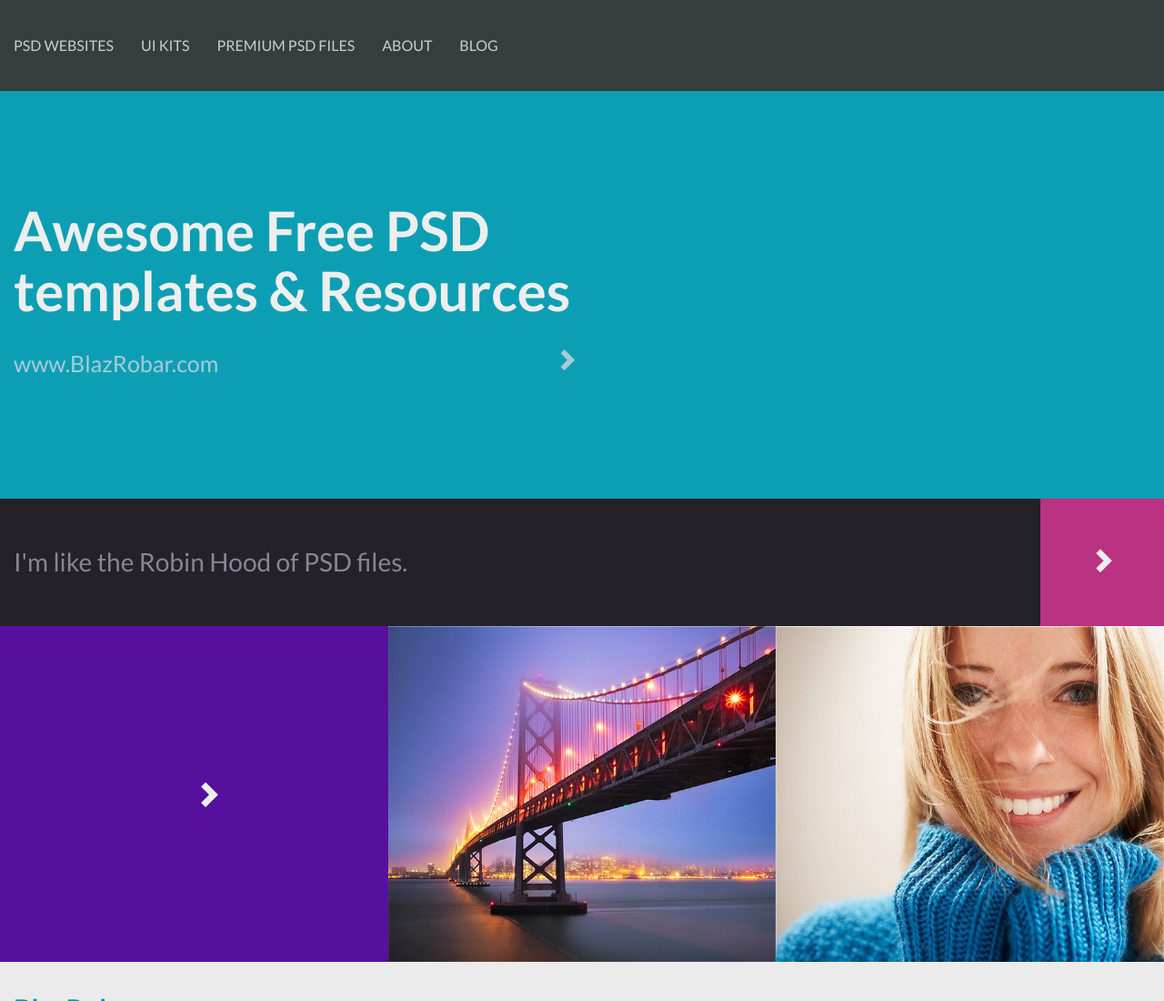
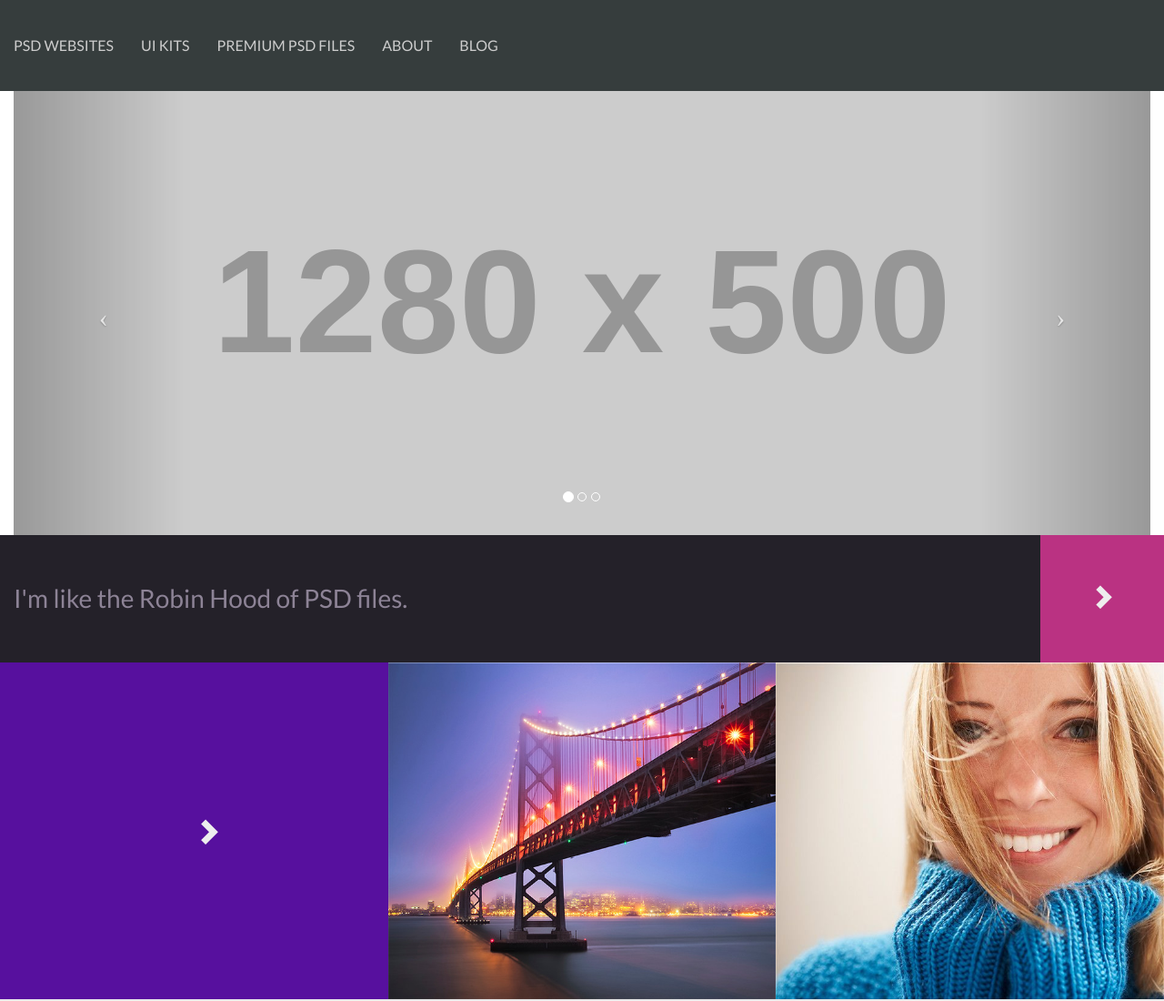
Before and after one commit to gibany3/simpleProject, a website: page index.html in a window 1280 px wide. Shown: the top 1100 px of the page at 91% size. Drawn offline with nearby package versions, Linux system fonts and the light colour scheme; placeholder pictures from the web are drawn by us.

```diff
--- a/index.html
+++ b/index.html
@@ -39,20 +39,44 @@
             </div>
         </nav>
     </section>
+    <div id="carousel-example-generic" class="carousel slide">
+        <div class="carousel-inner">
+            <div class="item">
+                <!--<section class="row pgs-second">-->
+                    <!--<div class="col-lg-12">-->
+                        <!--<div class="main">-->
+                            <!--<h1>-->
+                                <!--Awesome Free PSD<br>templates & Resources-->
+                            <!--</h1>-->
+                            <!--<p>-->
+                                <!--<a href="#">www.BlazRobar.com-->
+                                    <!--<span class="glyphicon glyphicon-chevron-right pull-right"></span></a>-->
+                            <!--</p>-->
+                        <!--</div>-->
+                    <!--</div>-->
+                <!--</section>-->
+                <h2>TEST</h2>
+            </div>
+            <div class="item active">
+                <img src="http://placehold.it/1280x500" alt="">
+            </div>
 
-    <section class="row pgs-second">
-        <div class="col-lg-12">
-            <div class="main">
-                <h1>
-                    Awesome Free PSD<br>templates & Resources
-                </h1>
-                <p>
-                    <a href="#">www.BlazRobar.com
-                        <span class="glyphicon glyphicon-chevron-right pull-right"></span></a>
-                </p>
+            <div class="item">
+                <img src="http://placehold.it/1280x500" alt="">
             </div>
         </div>
-    </section>
+        <ol class="carousel-indicators">
+            <li data-target="#carousel-example-generic" data-slide-to="0" class="active"></li>
+            <li data-target="#carousel-example-generic" data-slide-to="1"></li>
+            <li data-target="#carousel-example-generic" data-slide-to="2"></li>
+        </ol>
+        <a class="left carousel-control" href="#carousel-example-generic" data-slide="prev">
+            <span class="icon-prev"></span>
+        </a>
+        <a class="right carousel-control" href="#carousel-example-generic" data-slide="next">
+            <span class="icon-next"></span>
+        </a>
+    </div>
 
     <section class="row pgs-third">
         <div class="col-xs-11 text-block">
```
Also changed, not shown: 1 other file.
